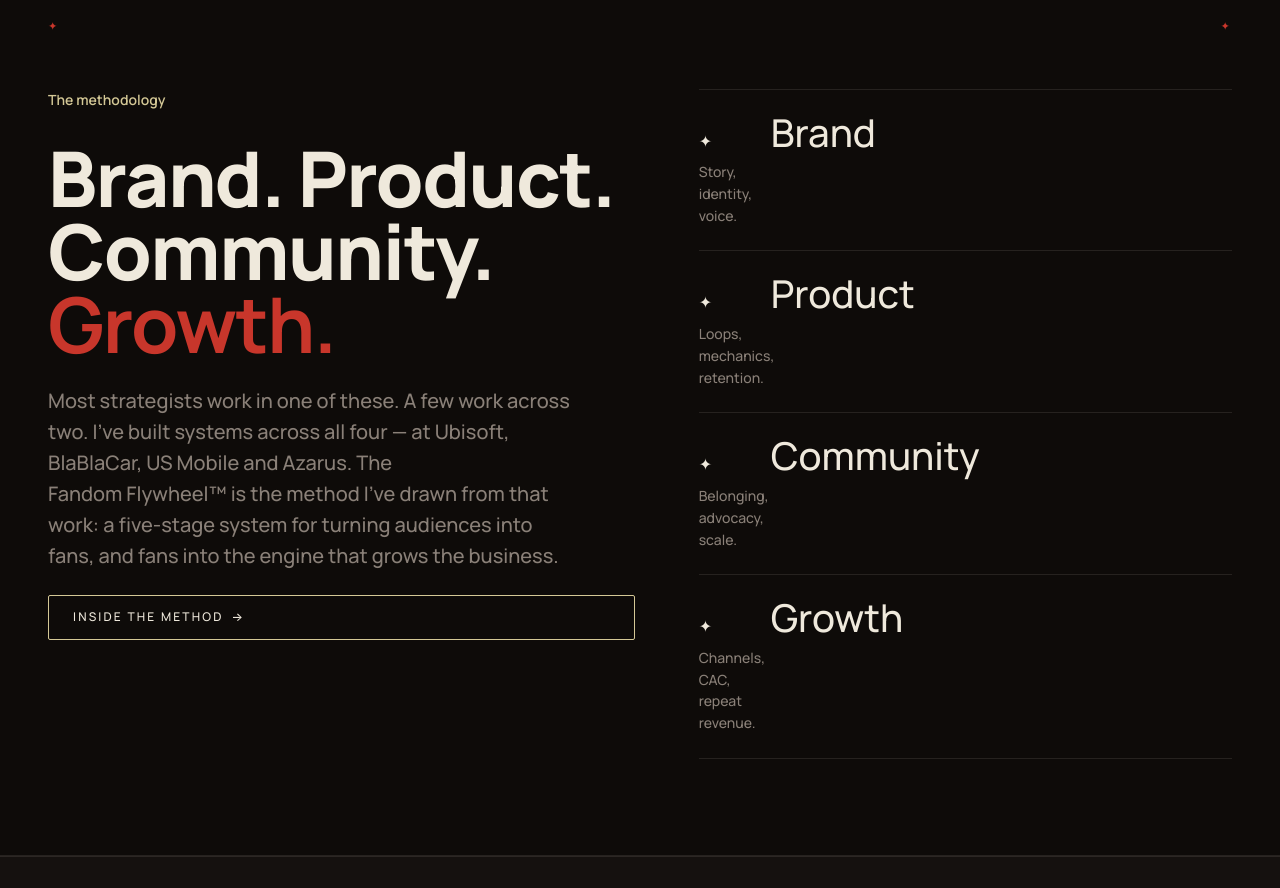
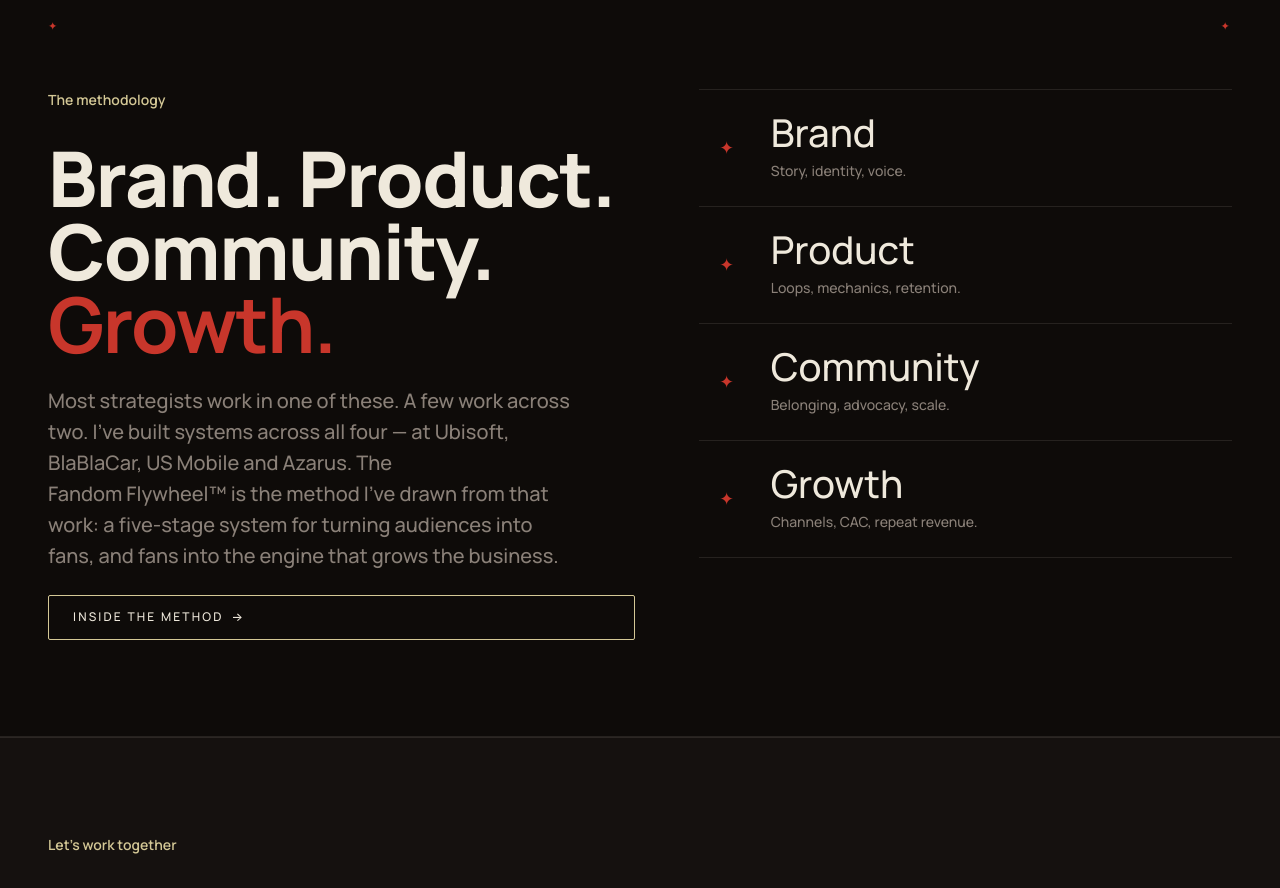
Before and after one commit to lolacolafola/laura-cordrey-site, a React (Vite) app: page / in a window 1280 px wide. Shown: the part 3320-4208 px from the top of the page. Built offline with nearby package versions, Linux system fonts and the light colour scheme.

Commit message:
method disciplines: style the new ✦ marker (red, centered in rail)

```diff
--- a/src/pages/HomePage.css
+++ b/src/pages/HomePage.css
@@ -376,9 +376,12 @@
 .method__discipline:last-child {
   border-bottom: 1px solid var(--hairline);
 }
-.method__discipline-num {
+.method__discipline-mark {
   grid-row: 1 / span 2;
-  color: var(--edge);
+  color: var(--accent);
+  font-size: 1.1rem;
+  align-self: center;
+  justify-self: center;
 }
 .method__discipline-word {
   font-family: var(--font-display);
```
